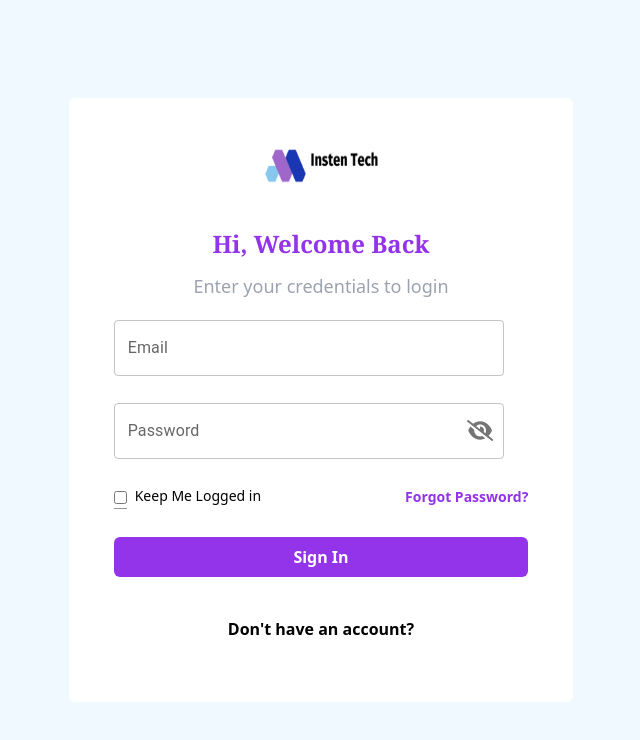
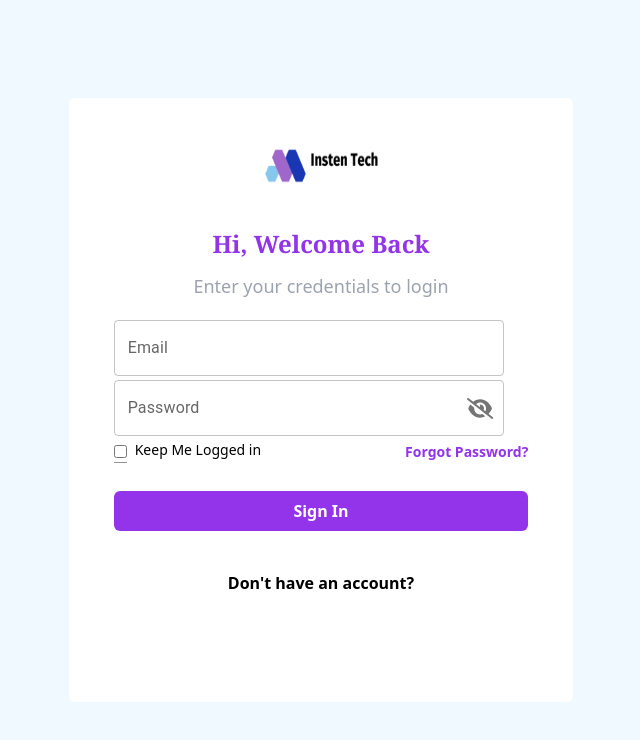
Before and after one commit to sudeepa99/Dashboard_frontend, a React (Vite) app in the folder my-react-app/: page / in a window 1280 px wide. Shown: the top 740 px of the page, without its empty margins (319-959 px from the left). Built offline with nearby package versions, Linux system fonts and the light colour scheme.

Commit message:
Login Validations Updated

```diff
--- a/my-react-app/src/pages/Login.jsx
+++ b/my-react-app/src/pages/Login.jsx
@@ -10,11 +10,31 @@ import {
 import { FontAwesomeIcon } from "@fortawesome/react-fontawesome";
 import { faEye } from "@fortawesome/free-solid-svg-icons";
 import { faEyeSlash } from "@fortawesome/free-solid-svg-icons";
+import LoginValidation from "../validations/LoginValidation";
 
 export default function Login() {
   const [showPassword, setShowPassword] = React.useState(false);
+  const handleClickShowPassword = () => setShowPassword(!showPassword);
+  const [formData, setFormData] = React.useState({
+    email: "",
+    password: "",
+  });
+  const [errors, setErrors] = React.useState({});
 
-  const handleClickShowPassword = () => setShowPassword(!showPassword);
+  const handleChange = (e) => {
+    const { name, value } = e.target;
+    setFormData({ ...formData, [name]: value });
+  };
+
+  const handleSubmit = (event) => {
+    event.preventDefault();
+    const validationErrors = LoginValidation(formData);
+    if (Object.keys(validationErrors).length === 0) {
+      console.log("Form submitted successfully");
+    } else {
+      setErrors(validationErrors);
+    }
+  };
 
   return (
     <div className="flex items-center justify-center h-screen bg-sky-50">
@@ -35,19 +55,27 @@ export default function Login() {
 
         <form className="flex flex-col gap-1 ">
           <TextField
-            helperText=" "
             id="demo-helper-text-aligned-no-helper"
             label="Email"
+            name="email"
             fullWidth
+            value={formData.email}
+            error={!!errors.email}
+            helperText={errors.email}
+            onChange={handleChange}
             sx={{ maxWidth: "390px" }}
           />
           <TextField
-            helperText=" "
             id="demo-helper-text-aligned-no-helper"
             label="Password"
+            name="password"
             sx={{ maxWidth: "390px" }}
             fullWidth
             type={showPassword ? "text" : "password"}
+            value={formData.password}
+            error={!!errors.password}
+            onChange={handleChange}
+            helperText={errors.password}
             InputProps={{
               endAdornment: (
                 <InputAdornment position="end">
@@ -70,7 +98,11 @@ export default function Login() {
               Forgot Password?
             </button>
           </div>
-          <button className="h-10 mt-6 font-semibold text-white bg-purple-600 rounded-md ">
+          <button
+            type="submit"
+            onClick={handleSubmit}
+            className="h-10 mt-6 font-semibold text-white bg-purple-600 rounded-md "
+          >
             Sign In
           </button>
 
--- a/my-react-app/src/pages/Signup.jsx
+++ b/my-react-app/src/pages/Signup.jsx
@@ -40,6 +40,7 @@ export default function Signup() {
               helperText=" "
               id="demo-helper-text-aligned-no-helper"
               label="First Name"
+              required
               sx={{ maxWidth: "180px" }}
               fullWidth
             />
@@ -47,6 +48,7 @@ export default function Signup() {
               helperText=" "
               id="demo-helper-text-aligned-no-helper"
               label="Last Name"
+              required
               sx={{ maxWidth: "180px" }}
               fullWidth
             />
@@ -55,6 +57,7 @@ export default function Signup() {
             helperText=" "
             id="demo-helper-text-aligned-no-helper"
             label="Email"
+            required
             sx={{ maxWidth: "390px" }}
             fullWidth
           />
@@ -62,6 +65,7 @@ export default function Signup() {
             helperText=" "
             id="demo-helper-text-aligned-no-helper"
             label="Password"
+            required
             sx={{ maxWidth: "390px" }}
             fullWidth
             type={showPassword ? "text" : "password"}
@@ -79,7 +83,7 @@ export default function Signup() {
             }}
           />
           <div className="flex flex-row gap-3">
-            <Input type="checkbox" />
+            <Input type="checkbox" required />
             {/* <span onClick={handleIconClick}>
               <FontAwesomeIcon icon={faSquareCheck} />
             </span> */}
--- /dev/null
+++ b/my-react-app/src/validations/LoginValidation.js
@@ -0,0 +1,13 @@
+export default function LoginValidation(formData) {
+  const errors = {};
+
+  const email_pattern = /^[^\s@]+@[^\s@]+\.[^\s@]+$/;
+
+  if (formData.email === "") {
+    errors.email = "Email is required!";
+  } else if (!email_pattern.test(formData.email)) {
+    errors.email = "Invalid Email format";
+  }
+
+  return errors;
+}
```
